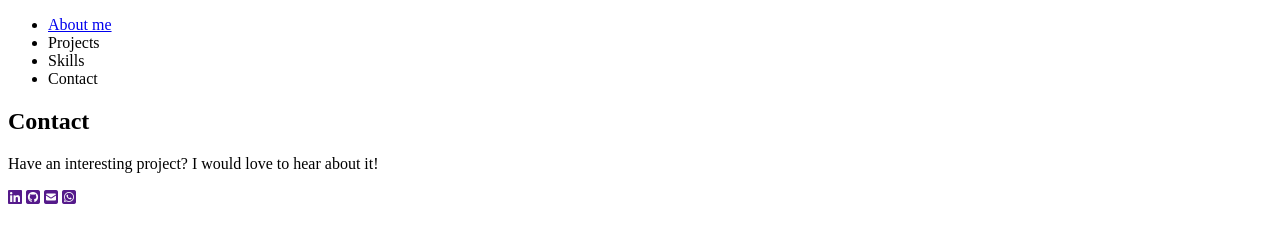
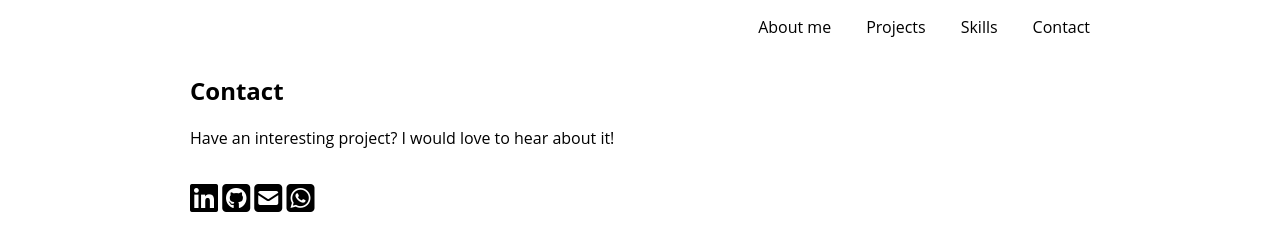
Before and after one commit to jpeixot/portfolio-project, a plain HTML site: page contact.html in a window 1280 px wide. Drawn offline with Linux system fonts and the light colour scheme.

Commit message:
first part done

```diff
--- a/contact.css
+++ b/contact.css
@@ -0,0 +1,24 @@
+body {
+    font-family: "Open Sans", sans-serif;
+    margin: 0;
+    max-width: 900px;
+    margin: 0 auto;
+    display: flex;
+    flex-direction: column;
+}
+
+/*Navigation / header*/
+
+.navigation-items {
+    display: flex;
+    justify-content: end;
+    gap: 35px;
+    list-style: none;
+}
+.navigation-item {
+    text-decoration: none !important;
+    color: inherit;
+}
+a:link {
+    text-decoration:none;
+    }
--- a/contact.html
+++ b/contact.html
@@ -11,7 +11,7 @@
     <header>
         <nav>
             <ul class="navigation-items">
-                <li class="navigation-item"><a href="index.html">About me</a></li>
+                <li class="navigation-item"><a href="index.html" style="color: black;">About me</a></li>
                 <li class="navigation-item">Projects</li>
                 <li class="navigation-item">Skills</li>
                 <li class="navigation-item">Contact</li>
@@ -22,11 +22,12 @@
         <section>
         <h2>Contact</h2>
         <p>Have an interesting project? I would love to hear about it!</p>
+        <br>
         <div>
-            <a href=""><i class="fab fa-linkedin"></i></a>
-            <a href=""><i class="fab fa-github-square"></i></a>
-            <a href=""><i class="fas fa-envelope-square"></i></a>
-            <a href=""><i class="fab fa-whatsapp-square"></i></a>
+            <a href=""><i class="fab fa-linkedin fa-2xl" style="color: black;"></i></a>
+            <a href=""><i class="fab fa-github-square fa-2xl" style="color: black;"></i></a>
+            <a href=""><i class="fas fa-envelope-square fa-2xl" style="color: black;"></i></a>
+            <a href=""><i class="fab fa-whatsapp-square fa-2xl" style="color: black;"></i></a>
         </div>
         </section>
     </main>
--- /dev/null
+++ b/style.css
@@ -0,0 +1,49 @@
+body {
+    font-family: "Open Sans", sans-serif;
+    margin: 0;
+    max-width: 900px;
+    margin: 0 auto;
+    display: flex;
+    flex-direction: column;
+}
+
+/*Navigation / header*/
+
+.navigation-items {
+    display: flex;
+    justify-content: end;
+    gap: 35px;
+    list-style: none;
+}
+.navigation-item {
+    text-decoration: none !important;
+    color: inherit;
+}
+h1 {
+    display: flex;
+    justify-content: center;
+    margin-top: 35px;
+}
+
+/*Main*/
+
+.about-me-container {
+    display: flex;
+    justify-content: center;
+    align-items: center;
+    gap: 130px;
+    margin-top: 50px;
+    flex-wrap: wrap;
+}
+a:link {
+    text-decoration:none;
+    }
+
+img {
+    width: 300px;
+    height: 300px;
+}
+
+.about-me-text-container {
+    width: 420px;
+}
```
Also changed, not shown: index.html (+8 -8 lines).
